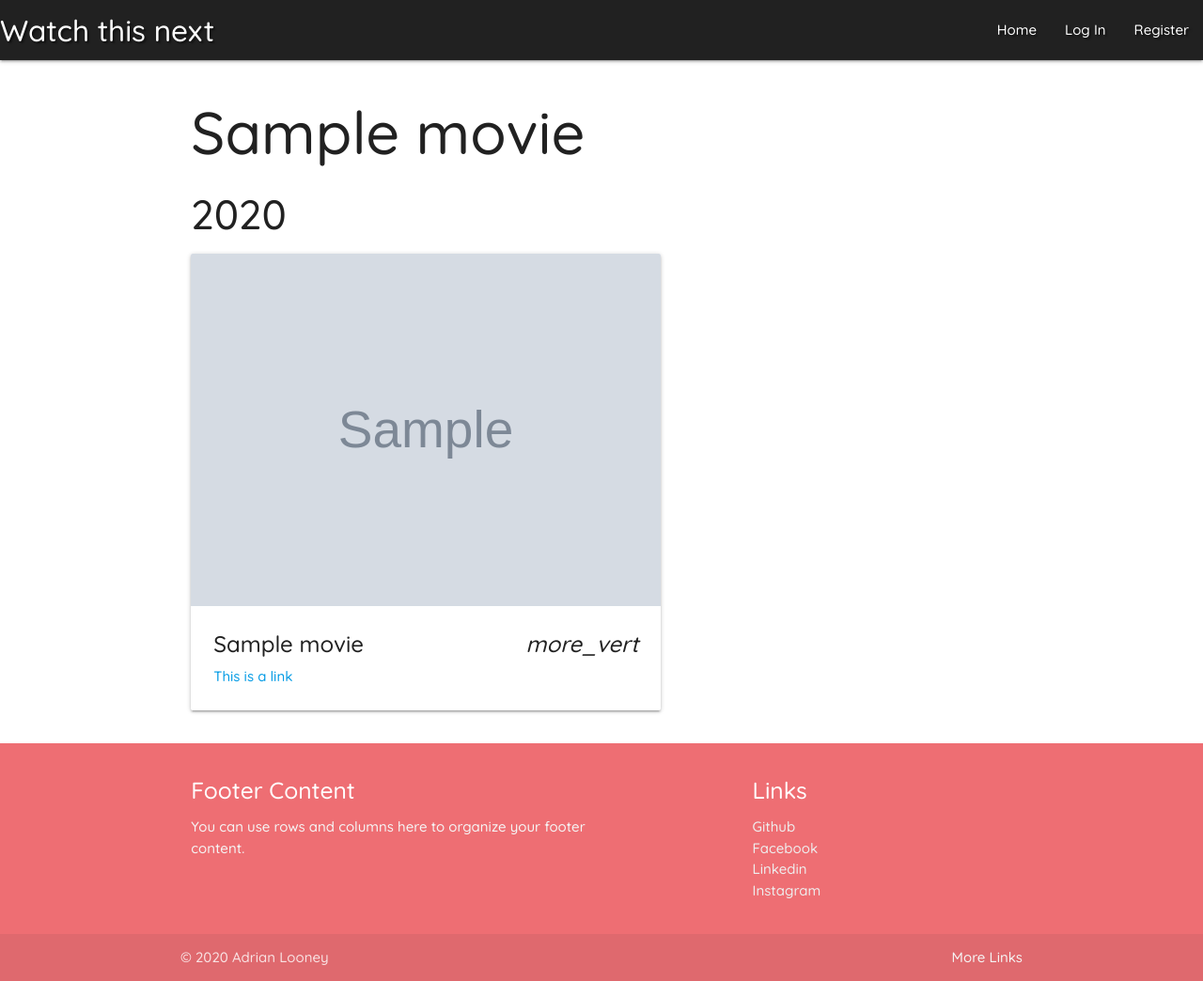
After one commit to Jammerref2015/watchthisnext, a Flask app: template templates/movie.html in a window 1280 px wide. The commit adds this page. Shown: the whole page at 94% size. Run offline with Flask 2, Linux system fonts and the light colour scheme; the template is opened without the code that fills it: most values are stand-ins (such as "Sample title", 1, 10 or a date in 2020); grey boxes marked "Sample" are stand-in pictures; some libraries are stand-ins or nearby versions.

Commit message:
Created template for viewing more information about a movie.

```diff
--- a/app.py
+++ b/app.py
@@ -58,8 +58,8 @@ def login():
         if existing_user:
             if check_password_hash(
                 existing_user["password"], request.form.get("password")):
-                    session["user"] = request.form.get("username").lower()
-                    flash("Welcome, {}".format(request.form.get("username")))
+                session["user"] = request.form.get("username").lower()
+                flash("Welcome, {}".format(request.form.get("username")))
             else:
                 # incorrect password
                 flash("Incorrect Username and/or Password")
@@ -98,6 +98,12 @@ def addmovie():
     return render_template("addmovie.html")
 
 
+@app.route("/movie/<movie_id>")
+def movie(movie_id):
+    movie_data = mongo.db.movies.find_one({"_id": ObjectId(movie_id)})
+    return render_template('movie.html', movie=movie_data)
+
+
 @app.route("/logout")
 def logout():
     flash("I used to hate the water. I can't imagine why. - Jaws")
--- a/static/css/style.css
+++ b/static/css/style.css
@@ -59,3 +59,9 @@ body{
 .hidePosterURL {
     display: none;
 }
+
+/* Center movie details in cards */
+.cardDetails {
+    text-align: center;
+    font-size: 100%;
+}
--- a/static/js/script.js
+++ b/static/js/script.js
@@ -2,7 +2,7 @@ $(document).ready(function(){
   $('.sidenav').sidenav();
   $('select').formSelect();
   $('.datepicker').datepicker({
-      format: "dd mmmm, yyyy",
+      format: "yyyy",
       yearRange: 30,
       showClearBtn: true,
       i18n: {
--- a/templates/base.html
+++ b/templates/base.html
@@ -66,6 +66,32 @@
         {% endblock %}
     </main>
 
+    <footer class="page-footer darken-4">
+  <div class="container">
+    <div class="row">
+      <div class="col l6 s12">
+        <h5 class="white-text">Footer Content</h5>
+        <p class="grey-text text-lighten-4">You can use rows and columns here to organize your footer content.</p>
+      </div>
+      <div class="col l4 offset-l2 s12">
+        <h5 class="white-text">Links</h5>
+        <ul>
+          <li><a class="grey-text text-lighten-3" href="#!">Github</a></li>
+          <li><a class="grey-text text-lighten-3" href="#!">Facebook</a></li>
+          <li><a class="grey-text text-lighten-3" href="#!">Linkedin</a></li>
+          <li><a class="grey-text text-lighten-3" href="#!">Instagram</a></li>
+        </ul>
+      </div>
+    </div>
+  </div>
+  <div class="footer-copyright">
+    <div class="container">
+    © 2020 Adrian Looney
+    <a class="grey-text text-lighten-4 right" href="#!">More Links</a>
+    </div>
+  </div>
+</footer>
+
 
 
     <script src="https://code.jquery.com/jquery-3.5.1.min.js"
--- /dev/null
+++ b/templates/movie.html
@@ -0,0 +1,44 @@
+{% extends "base.html" %}
+{% block content %}
+
+<div class="row">
+	<div class="col s12 m7">
+		<h1>{{ movie.title }}</h1>
+		<h3>{{ movie.release_year}}</h3>
+		<div class="card">
+			<div class="card-image waves-effect waves-block waves-light">
+				<img class="activator" src="{{ movie.movie_image }}"  alt="movie poster image">
+  </div>
+				<div class="card-content">
+					<span class="card-title activator grey-text text-darken-4">{{ movie.title }}<i class="material-icons right">more_vert</i></span>
+					<p><a href="#">This is a link</a></p>
+				</div>
+				<div class="card-reveal">
+					<span class="card-title grey-text text-darken-4">{{ movie.title }}<i class="material-icons right">close</i></span>
+					<div class="cardDetails">
+						<p><strong>Synopsis:</strong> {{ movie.synopsis }}</p>
+						<br>
+						<p><strong>Genre:</strong> {{ movie.genre }}</p>
+						<br>
+						<p><strong>Where did you see the movie?:</strong> {{ movie.platform }}</p>
+						<br>
+						<p><strong>Rate this movie (1 -5):</strong> {{ movie.rating}}
+							{% if session.user == movie.created_by %}
+							<a href="#">Edit Rating</a></p>
+						{% else %}
+						<p></p>
+						{% endif %}
+						<br>
+						<p><strong>Release year:</strong> {{ movie.release_year}}</p>
+						<br>
+						<p><strong>Age rating:</strong> {{ movie.age_rating}}</p>
+						<br>
+						<p><strong>Review created by:</strong> {{ movie.created_by}}</p>
+					</div>
+				</div>
+			</div>
+
+		</div>
+	</div>
+
+{% endblock %}
--- a/templates/movies.html
+++ b/templates/movies.html
@@ -18,7 +18,7 @@
 		{% for movie in movies %}
 		<div class="card">
 			<div class="card-image movie-image">
-				<img src="{{ movie.movie_image }}"  alt="movie poster image">
+				<a href="{{url_for('movie', movie_id=movie._id)}}"> <img src="{{ movie.movie_image }}"  alt="movie poster image"> </a>
 				<span class="card-title">{{ movie.title }}</span>
 			</div>
 			<div class="card-content">
@@ -31,8 +31,8 @@
 					<p>{{ movie.release_year}}</p>
 					<p>{{ movie.age_rating}}</p>
 					<p>Movie added by: {{ movie.created_by}}</p>
-					{% for movie in ratings %}
-					<p>text:{{ movie.review}}</p>
+					{% for rating in ratings %}
+					<p>text:{{ rating.review}}</p>
 					{% endfor %}
 					<!-- Add CSS to prevent displaying URL -->
 					<p class="hidePosterURL">{{ movie.movie_image}}</p>
```
